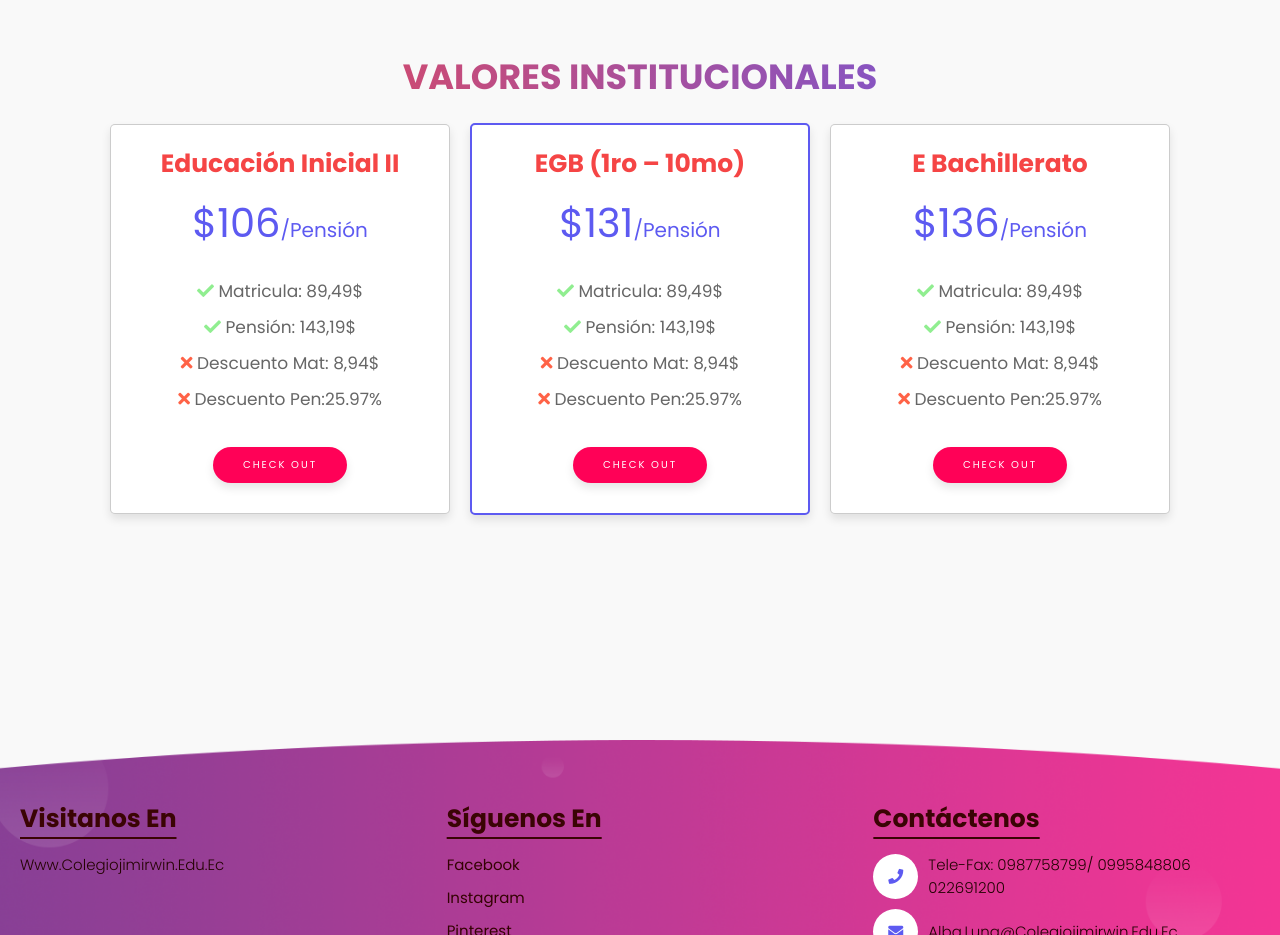
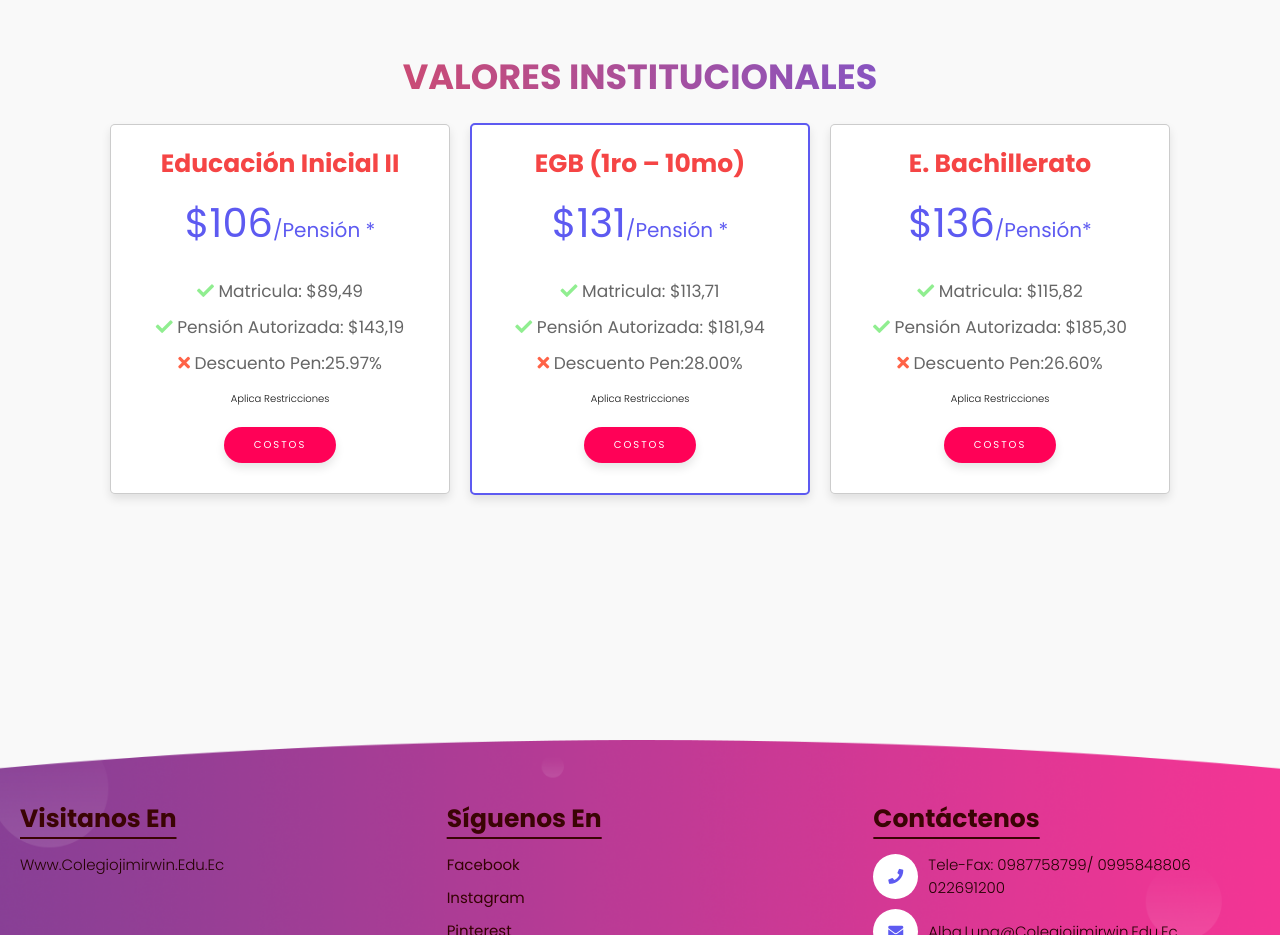
Before and after one commit to andysebastian1990/admision2, a plain HTML site: page index.html in a window 1280 px wide. Shown: the part 2460-3395 px from the top of the page. Drawn offline with Linux system fonts and the light colour scheme.

Commit message:
Update index.html

```diff
--- a/index.html
+++ b/index.html
@@ -189,42 +189,41 @@
 
         <div class="box">
             <h3 class="title">Educación Inicial II</h3>
-            <div class="price">$106<span>/Pensión</span></div>
+            <div class="price">$106<span>/Pensión *</span></div>
             <ul>
-                <li> <i class="fas fa-check"></i> Matricula: 89,49$ </li>
-                <li> <i class="fas fa-check"></i> Pensión: 143,19$ </li>
-                <li> <i class="fas fa-times"></i> Descuento Mat: 8,94$ </li>
+                <li> <i class="fas fa-check"></i> Matricula: $89,49 </li>
+                <li> <i class="fas fa-check"></i> Pensión Autorizada: $143,19 </li>
                 <li> <i class="fas fa-times"></i> Descuento Pen:25.97% </li>
             </ul>
-            <a href="#" class="btn">check out</a>
+            <p>Aplica Restricciones</p>
+            <a href="#" class="btn">Costos</a>
         </div>
 
         <div class="box">
             <h3 class="title">EGB (1ro – 10mo)</h3>
-            <div class="price">$131<span>/Pensión</span></div>
+            <div class="price">$131<span>/Pensión *</span></div>
             <ul>
-                <li> <i class="fas fa-check"></i> Matricula: 89,49$ </li>
-                <li> <i class="fas fa-check"></i> Pensión: 143,19$ </li>
-                <li> <i class="fas fa-times"></i> Descuento Mat: 8,94$ </li>
-                <li> <i class="fas fa-times"></i> Descuento Pen:25.97% </li>
+                <li> <i class="fas fa-check"></i> Matricula: $113,71 </li>
+                <li> <i class="fas fa-check"></i> Pensión Autorizada: $181,94 </li>
+                <li> <i class="fas fa-times"></i> Descuento Pen:28.00% </li>
             </ul>
-            <a href="#" class="btn">check out</a>
+            <p>Aplica Restricciones</p>
+            <a href="#" class="btn">Costos</a>
         </div>
 
         <div class="box">
-            <h3 class="title">E Bachillerato </h3>
-            <div class="price">$136<span>/Pensión</span></div>
+            <h3 class="title">E. Bachillerato </h3>
+            <div class="price">$136<span>/Pensión*</span></div>
             <ul>
-                <li> <i class="fas fa-check"></i> Matricula: 89,49$ </li>
-                <li> <i class="fas fa-check"></i> Pensión: 143,19$ </li>
-                <li> <i class="fas fa-times"></i> Descuento Mat: 8,94$ </li>
-                <li> <i class="fas fa-times"></i> Descuento Pen:25.97% </li>
+                <li> <i class="fas fa-check"></i> Matricula: $115,82 </li>
+                <li> <i class="fas fa-check"></i> Pensión Autorizada: $185,30 </li>
+                <li> <i class="fas fa-times"></i> Descuento Pen:26.60% </li>
             </ul>
-            <a href="#" class="btn">check out</a>
+            <p>Aplica Restricciones</p>
+            <a href="#" class="btn">Costos</a>
         </div>
 
     </div>
-
 </section>
 
 
```
